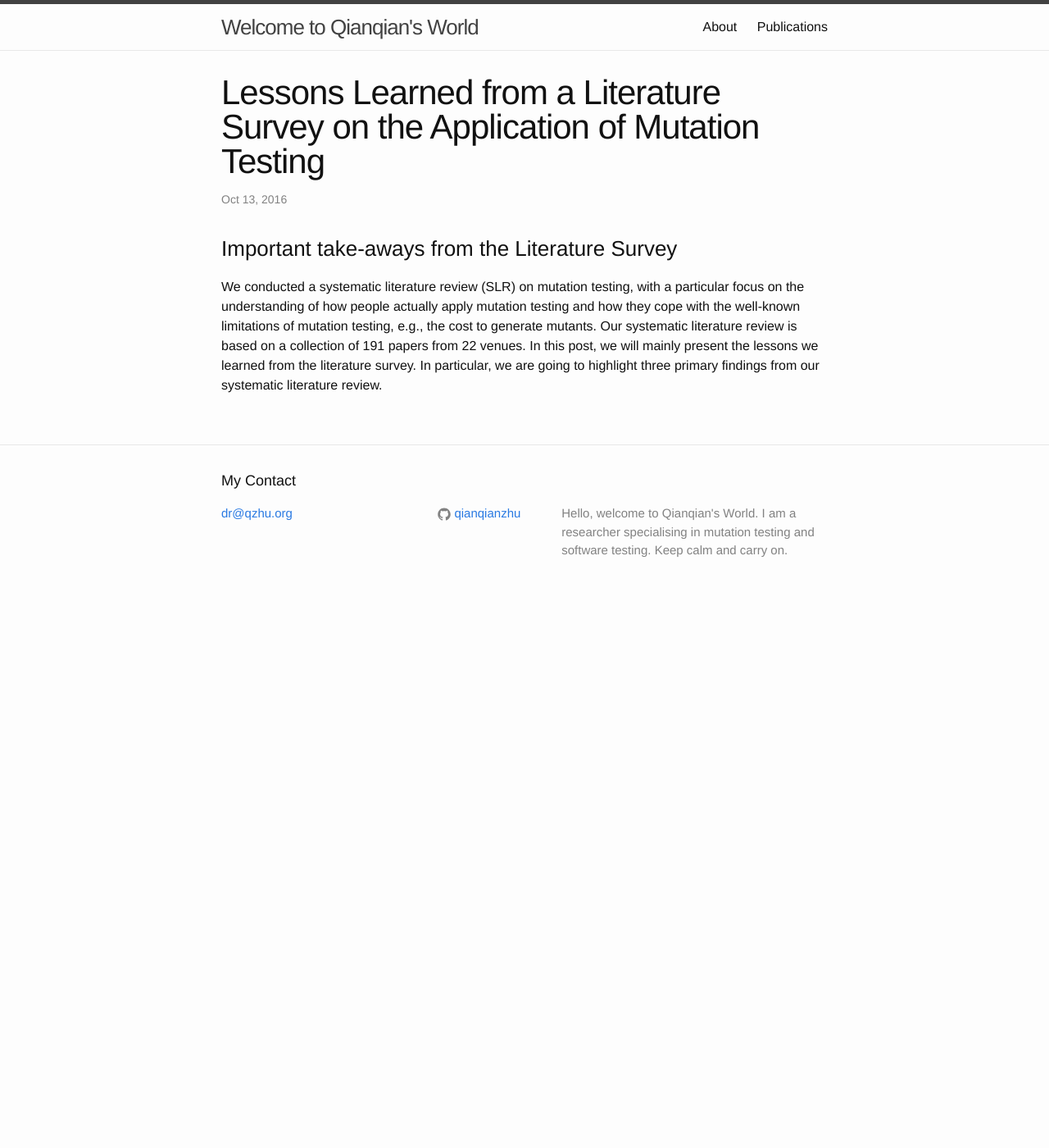
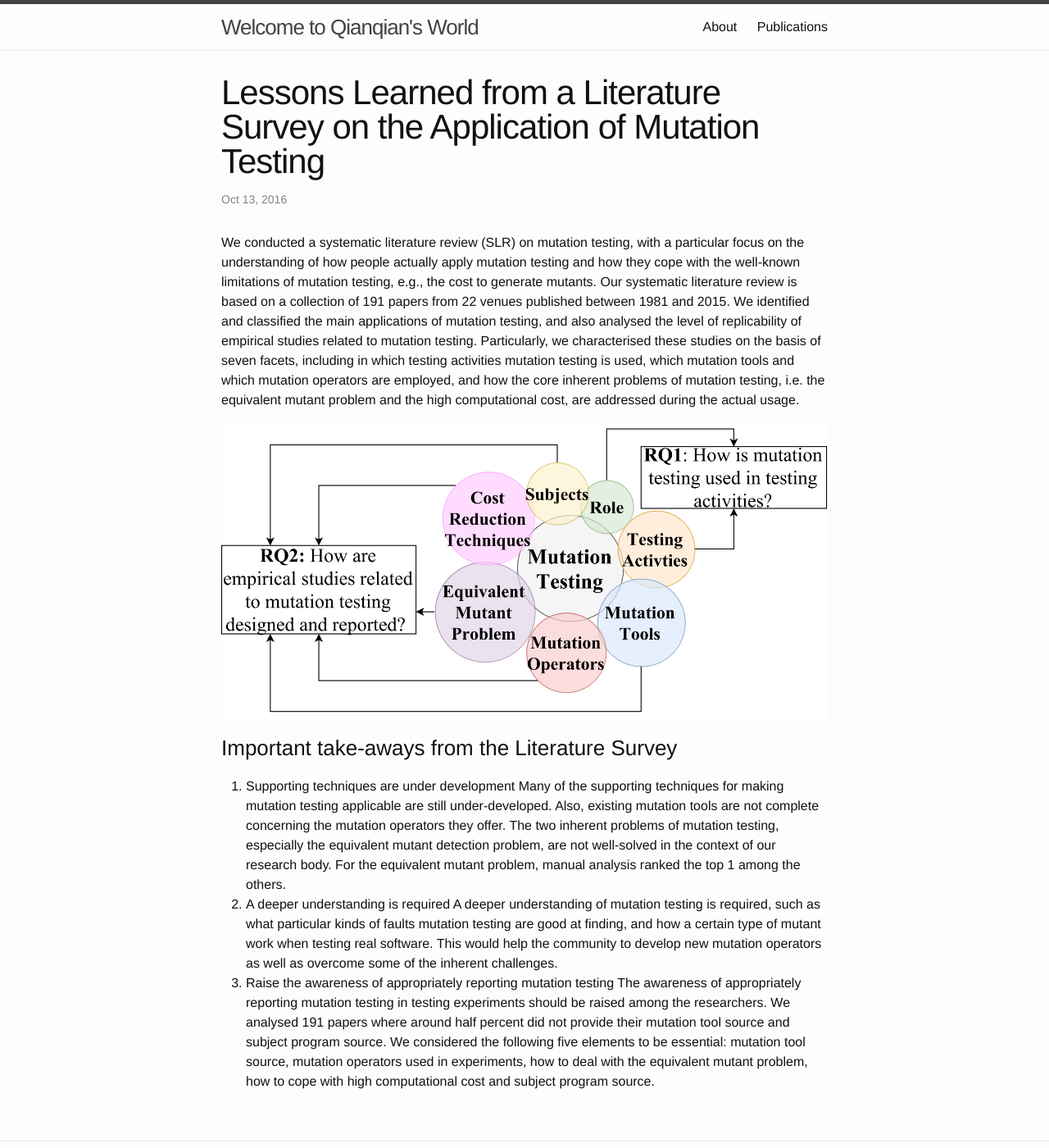
Before and after one commit to qianqianzhu/qianqianzhu.github.io, a Jekyll site: the page built from _posts/2016-10-13-literature_review.markdown, in a window 1280 px wide and 1400 px high. Shown: the whole window at 82% size. Built offline with Jekyll 4.4.1, drawn with Linux system fonts in a browser that asks for light colours.

Commit message:
update new post

```diff
--- a/_posts/2016-10-13-literature_review.markdown
+++ b/_posts/2016-10-13-literature_review.markdown
@@ -4,7 +4,14 @@ title:  "Lessons Learned from a Literature Survey on the Application of Mutation
 date:   2016-10-13
 categories: research
 ---
+We conducted a systematic literature review (SLR) on mutation testing, with a particular focus on the understanding of how people actually apply mutation testing and how they cope with the well-known limitations of mutation testing, e.g., the cost to generate mutants. Our systematic literature review is based on a collection of 191 papers from 22 venues published between 1981 and 2015. We identified and classified the main applications of mutation testing, and also analysed the level of replicability of empirical studies related to mutation testing. Particularly, we characterised these studies on the basis of seven facets, including in which testing activities mutation testing is used, which mutation tools and which mutation operators are employed, and how the core inherent problems of mutation testing, i.e. the equivalent mutant problem and the high computational cost, are addressed during the actual usage.
+
+![image](https://qianqianzhu.github.io/images/aspects.png)
 
 ### Important take-aways from the Literature Survey
-
-We conducted a systematic literature review (SLR) on mutation testing, with a particular focus on the understanding of how people actually apply mutation testing and how they cope with the well-known limitations of mutation testing, e.g., the cost to generate mutants. Our systematic literature review is based on a collection of 191 papers from 22 venues. In this post, we will mainly present the lessons we learned from the literature survey. In particular, we are going to highlight three primary findings from our systematic literature review.
+1. Supporting techniques are under development
+  Many of the supporting techniques for making mutation testing applicable are still under-developed. Also, existing mutation tools are not complete concerning the mutation operators they offer. The two inherent problems of mutation testing, especially the equivalent mutant detection problem, are not well-solved in the context of our research body. For the equivalent mutant problem, manual analysis ranked the top 1 among the others.
+2. A deeper understanding is required
+  A deeper understanding of mutation testing is required, such as what particular kinds of faults mutation testing are good at finding, and how a certain type of mutant work when testing real software. This would help the community to develop new mutation operators as well as overcome some of the inherent challenges.
+3. Raise the awareness of appropriately reporting mutation testing
+ The awareness of appropriately reporting mutation testing in testing experiments should be raised among the researchers. We analysed 191 papers where around half percent did not provide their mutation tool source and subject program source. We considered the following five elements to be essential: mutation tool source, mutation operators used in experiments, how to deal with the equivalent mutant problem, how to cope with high computational cost and subject program source.
```
